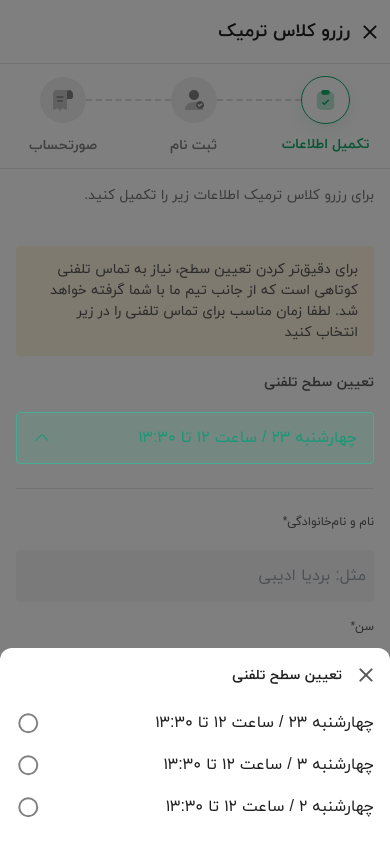
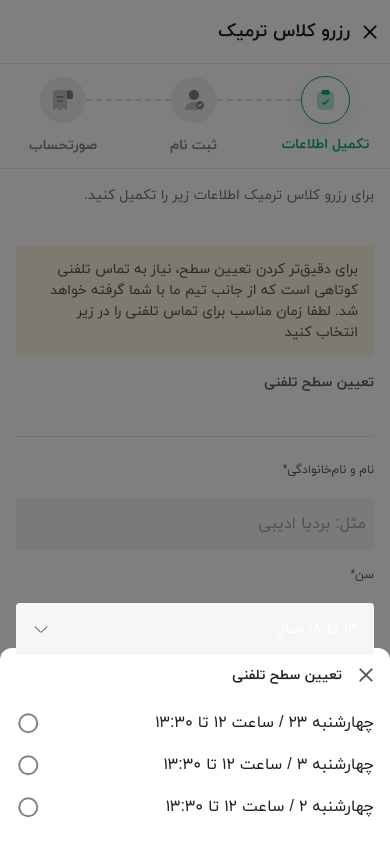
Before and after one commit to buggyGrandma/lang-site, a Next.js app: page /class-reservation/information-completion in a window 390 px wide. Both pictures are taken after a click on the element "چهارشنبه ۲۳ / ساعت ۱۲ تا ۱۳:۳۰". Shown: the top 844 px of the page. Built offline with nearby package versions, Linux system fonts and the light colour scheme.

Commit message:
single data select made

```diff
--- a/app/class-reservation/ReservationHeader.tsx
+++ b/app/class-reservation/ReservationHeader.tsx
@@ -1,7 +1,7 @@
 import React from "react";
 import ReservationNav from "./ReservationNav";
-import CloseButton from "./information-completion/CloseButton";
-import MobileCloseButton from "./information-completion/MobileCloseButton";
+import CloseButton from "./information-completion/components/DataSelect/CloseButton";
+import MobileCloseButton from "./information-completion/components/DataSelect/MobileCloseButton";
 
 const ReservationHeader = () => {
   return (
--- a/app/class-reservation/information-completion/DateSelect.tsx
+++ /dev/null
@@ -1,123 +0,0 @@
-"use client";
-import { useState } from "react";
-import CheckButton from "./Book/CheckButton";
-import CloseButton from "./CloseButton";
-
-const DateSelect = ({ dates }: { dates: string[] }) => {
-  const [show, setShow] = useState<boolean>(false);
-  const [date, setDate] = useState<string>("");
-  const [text, setText] = useState(dates[0]);
-  return (
-    <>
-      <div
-        className={`${
-          show ? "flex" : "hidden"
-        } md:hidden absolute left-0 top-0 w-[100vw] h-[100vh] bg-[#00000080]`}
-      >
-        <div className="w-full pb-[16px] absolute bottom-0 bg-white rounded-t-[12px]  flex-col">
-          <div className="flex items-center h-[54px]">
-            <CloseButton />
-            <p className="text-[#202020] text-[14px] font-iranSansBold font-medium">
-              تعیین سطح تلفنی
-            </p>
-          </div>
-          {dates.map((item) => (
-            <div key={item}>
-              <input
-                onChange={(e) => {
-                  setDate(item);
-                  setText(e.target.value);
-                }}
-                className="hidden"
-                type="radio"
-                name="date"
-                value={item}
-                id={item}
-              />
-              <label
-                className={`${
-                  date === item ? "bg-[#D7F1E699]" : "bg-white"
-                } flex justify-between items-center px-[16px] py-[9px]`}
-                htmlFor={item}
-              >
-                <p className="text-[#212121] font-normal">{item}</p>
-                <CheckButton selected={date === item} />
-              </label>
-            </div>
-          ))}
-        </div>
-      </div>
-      <div
-        onClick={() => setShow(!show)}
-        className={`${
-          show
-            ? "bg-[#1CD3911A] text-[#189877] border border-[#46AD92]"
-            : "bg-[#F6F6F6]"
-        } md:w-[312px] h-[52px] px-[16px] flex justify-between items-center  w-full rounded-[4px] relative cursor-pointer`}
-      >
-        {text}
-        <div>
-          {show ? (
-            <svg
-              width="18"
-              height="18"
-              viewBox="0 0 18 18"
-              fill="none"
-              xmlns="http://www.w3.org/2000/svg"
-            >
-              <path
-                d="M14.9396 11.8501C14.7971 11.8501 14.6546 11.7976 14.5421 11.6851L9.65215 6.79506C9.29215 6.43506 8.70715 6.43506 8.34715 6.79506L3.45715 11.6851C3.23965 11.9026 2.87965 11.9026 2.66215 11.6851C2.44465 11.4676 2.44465 11.1076 2.66215 10.8901L7.55215 6.00006C8.34715 5.20506 9.64465 5.20506 10.4471 6.00006L15.3371 10.8901C15.5546 11.1076 15.5546 11.4676 15.3371 11.6851C15.2246 11.7901 15.0821 11.8501 14.9396 11.8501Z"
-                fill="#189877"
-              />
-            </svg>
-          ) : (
-            <svg
-              width="18"
-              height="18"
-              viewBox="0 0 18 18"
-              fill="none"
-              xmlns="http://www.w3.org/2000/svg"
-            >
-              <path
-                d="M8.99965 12.6C8.47465 12.6 7.94965 12.3975 7.55215 12L2.66215 7.10998C2.44465 6.89248 2.44465 6.53248 2.66215 6.31498C2.87965 6.09748 3.23965 6.09748 3.45715 6.31498L8.34715 11.205C8.70715 11.565 9.29215 11.565 9.65215 11.205L14.5421 6.31498C14.7596 6.09748 15.1196 6.09748 15.3371 6.31498C15.5546 6.53248 15.5546 6.89248 15.3371 7.10998L10.4471 12C10.0496 12.3975 9.52465 12.6 8.99965 12.6Z"
-                fill="#757575"
-              />
-            </svg>
-          )}
-        </div>
-        <div
-          className={`${
-            show && "md:flex"
-          } hidden w-[312px] h-fit  flex-col py-2 bg-white shadow-modalShadow top-[60px] left-[50%] translate-x-[-50%]  absolute`}
-        >
-          {dates.map((item) => (
-            <div key={item}>
-              <input
-                onChange={(e) => {
-                  setDate(item);
-                  setText(e.target.value);
-                }}
-                className="hidden"
-                type="radio"
-                name="date"
-                value={item}
-                id={item}
-              />
-              <label
-                className={`${
-                  date === item ? "bg-[#D7F1E699]" : "bg-white"
-                } flex justify-between items-center px-[16px] py-[9px]`}
-                htmlFor={item}
-              >
-                <p className="text-[#212121] font-normal">{item}</p>
-                <CheckButton selected={date === item} />
-              </label>
-            </div>
-          ))}
-        </div>
-      </div>
-    </>
-  );
-};
-
-export default DateSelect;
--- /dev/null
+++ b/app/class-reservation/information-completion/components/DataSelect/ArrowDown.tsx
@@ -0,0 +1,18 @@
+const ArrowDown = () => {
+  return (
+    <svg
+      width="18"
+      height="18"
+      viewBox="0 0 18 18"
+      fill="none"
+      xmlns="http://www.w3.org/2000/svg"
+    >
+      <path
+        d="M8.99965 12.6C8.47465 12.6 7.94965 12.3975 7.55215 12L2.66215 7.10998C2.44465 6.89248 2.44465 6.53248 2.66215 6.31498C2.87965 6.09748 3.23965 6.09748 3.45715 6.31498L8.34715 11.205C8.70715 11.565 9.29215 11.565 9.65215 11.205L14.5421 6.31498C14.7596 6.09748 15.1196 6.09748 15.3371 6.31498C15.5546 6.53248 15.5546 6.89248 15.3371 7.10998L10.4471 12C10.0496 12.3975 9.52465 12.6 8.99965 12.6Z"
+        fill="#757575"
+      />
+    </svg>
+  );
+};
+
+export default ArrowDown;
--- /dev/null
+++ b/app/class-reservation/information-completion/components/DataSelect/ArrowUp.tsx
@@ -0,0 +1,18 @@
+const ArrowUp = () => {
+  return (
+    <svg
+      width="18"
+      height="18"
+      viewBox="0 0 18 18"
+      fill="none"
+      xmlns="http://www.w3.org/2000/svg"
+    >
+      <path
+        d="M14.9396 11.8501C14.7971 11.8501 14.6546 11.7976 14.5421 11.6851L9.65215 6.79506C9.29215 6.43506 8.70715 6.43506 8.34715 6.79506L3.45715 11.6851C3.23965 11.9026 2.87965 11.9026 2.66215 11.6851C2.44465 11.4676 2.44465 11.1076 2.66215 10.8901L7.55215 6.00006C8.34715 5.20506 9.64465 5.20506 10.4471 6.00006L15.3371 10.8901C15.5546 11.1076 15.5546 11.4676 15.3371 11.6851C15.2246 11.7901 15.0821 11.8501 14.9396 11.8501Z"
+        fill="#189877"
+      />
+    </svg>
+  );
+};
+
+export default ArrowUp;
--- /dev/null
+++ b/app/class-reservation/information-completion/components/DataSelect/index.tsx
@@ -0,0 +1,102 @@
+"use client";
+import { useState } from "react";
+import CheckButton from "../Book/CheckButton";
+import CloseButton from "./CloseButton";
+import ArrowUp from "./ArrowUp";
+import ArrowDown from "./ArrowDown";
+
+const DateSelect = ({ inputs }: { inputs: string[] }) => {
+  const [show, setShow] = useState<boolean>(false);
+  const [input, setInput] = useState<string>("");
+  const [text, setText] = useState(inputs[0]);
+  return (
+    <>
+      <div
+        onClick={() => setShow(!show)}
+        className={`${
+          show ? "flex" : "hidden"
+        } md:hidden absolute  left-0 top-0 w-[100vw] h-[100vh] bg-[#00000080]`}
+      >
+        <div className="w-full pb-[16px] absolute  bottom-0 bg-white rounded-t-[12px]  flex-col">
+          <div className="flex items-center h-[54px]">
+            <CloseButton />
+            <p
+              onClick={(event) => event.stopPropagation()}
+              className="text-[#202020] text-[14px] font-iranSansBold font-medium"
+            >
+              تعیین سطح تلفنی
+            </p>
+          </div>
+          {inputs.map((item) => (
+            <div onClick={(event) => event.stopPropagation()} key={item}>
+              <input
+                onChange={(e) => {
+                  setInput(item);
+                  setText(e.target.value);
+                }}
+                className="hidden"
+                type="radio"
+                name="input"
+                value={item}
+                id={item}
+              />
+              <label
+                className={`${
+                  input === item ? "bg-[#D7F1E699]" : "bg-white"
+                } flex justify-between items-center px-[16px] py-[9px]`}
+                htmlFor={item}
+              >
+                <p className="text-[#212121] font-normal">{item}</p>
+                <CheckButton selected={input === item} />
+              </label>
+            </div>
+          ))}
+        </div>
+      </div>
+      <div
+        onClick={() => setShow(!show)}
+        className={`${
+          show
+            ? "hidden md:flex md:bg-[#1CD3911A] md:text-[#189877] md:border md:border-[#46AD92]"
+            : "bg-[#F6F6F6]"
+        } md:w-[312px] h-[52px] px-[16px] flex justify-between items-center  w-full rounded-[4px] relative cursor-pointer`}
+      >
+        {text}
+        <div>{show ? <ArrowUp /> : <ArrowDown />}</div>
+        <div
+          onClick={(event) => event.stopPropagation()}
+          className={`${
+            show && "md:flex"
+          } hidden w-[312px] h-fit  flex-col py-2 bg-white shadow-modalShadow top-[60px] left-[50%] translate-x-[-50%]  absolute`}
+        >
+          {inputs.map((item) => (
+            <div key={item}>
+              <input
+                onChange={(e) => {
+                  setInput(item);
+                  setText(e.target.value);
+                }}
+                className="hidden"
+                type="radio"
+                name="input"
+                value={item}
+                id={item}
+              />
+              <label
+                className={`${
+                  input === item ? "bg-[#D7F1E699]" : "bg-white"
+                } flex justify-between items-center px-[16px] py-[9px]`}
+                htmlFor={item}
+              >
+                <p className="text-[#212121] font-normal">{item}</p>
+                <CheckButton selected={input === item} />
+              </label>
+            </div>
+          ))}
+        </div>
+      </div>
+    </>
+  );
+};
+
+export default DateSelect;
--- a/app/class-reservation/information-completion/page.tsx
+++ b/app/class-reservation/information-completion/page.tsx
@@ -2,12 +2,13 @@
 import { useState } from "react";
 import RadioIcon from "../../components/RadioIcon";
 import TextInput from "./TextInput";
-import Book from "./Book";
-import DateSelect from "./DateSelect";
+import Book from "./components/Book";
+import DateSelect from "./components/DataSelect";
 
 const InformationCompletion = () => {
   const [sex, setSex] = useState<"male" | "female">("male");
-  const [book, setBook] = useState<"book1" | "book2">();
+  const [book1, setBook1] = useState<boolean>(false);
+  const [book2, setBook2] = useState<boolean>(false);
   return (
     <>
       <div className="max-w-[984px]">
@@ -25,7 +26,7 @@ const InformationCompletion = () => {
               تعیین سطح تلفنی
             </div>
             <DateSelect
-              dates={[
+              inputs={[
                 "چهارشنبه ۲۳  / ساعت ۱۲ تا ۱۳:۳۰",
                 "چهارشنبه ۳  / ساعت ۱۲ تا ۱۳:۳۰",
                 "چهارشنبه ۲  / ساعت ۱۲ تا ۱۳:۳۰",
@@ -39,7 +40,14 @@ const InformationCompletion = () => {
             <div className="mb-[19px] text-[#5A5A5A] text-[12px] font-normal">
               سن*
             </div>
-            <div className="md:w-[312px] h-[52px] bg-[#F6F6F6] w-full "></div>
+            <DateSelect
+              inputs={[
+                "۱۳ تا ۱۸ سال",
+                "۱۸ تا ۲۵ سال",
+                "۲۵ تا ۳۵ سال",
+                "۳۵ سال به بالا",
+              ]}
+            />
           </div>
           <div>
             <div className="mb-[19px] text-[#5A5A5A] text-[12px] font-normal">
@@ -87,26 +95,26 @@ const InformationCompletion = () => {
             </div>
             <div className="flex flex-col md:flex-row gap-x-[24px] gap-y-[12px]">
               <input
-                onChange={() => setBook("book1")}
+                onChange={() => setBook1(!book1)}
                 className="hidden"
-                type="radio"
+                type="checkbox"
                 name="book"
                 value="book1"
                 id="book1"
               />
               <label htmlFor="book1">
-                <Book selected={book === "book1"} />
+                <Book selected={book1} />
               </label>
               <input
-                onChange={() => setBook("book2")}
+                onChange={(e) => setBook2(!book2)}
                 className="hidden"
-                type="radio"
+                type="checkbox"
                 name="book"
                 value="book2"
                 id="book2"
               />
               <label htmlFor="book2">
-                <Book selected={book === "book2"} />
+                <Book selected={book2} />
               </label>
             </div>
           </div>
```
Also changed, not shown: app/class-reservation/information-completion/components/Book/CheckButton.tsx (renamed from app/class-reservation/information-completion/Book/CheckButton.tsx), app/class-reservation/information-completion/components/Book/index.tsx (renamed from app/class-reservation/information-completion/Book/index.tsx), app/class-reservation/information-completion/components/DataSelect/CloseButton.tsx (renamed from app/class-reservation/information-completion/CloseButton.tsx), app/class-reservation/information-completion/components/DataSelect/MobileCloseButton.tsx (renamed from app/class-reservation/information-completion/MobileCloseButton.tsx).
